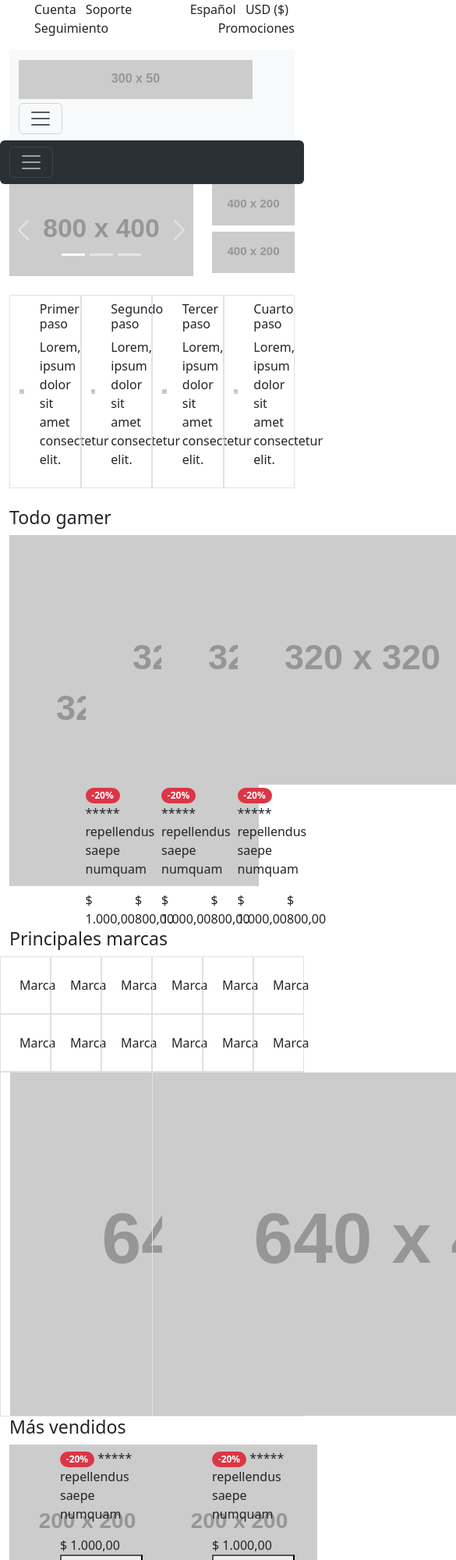
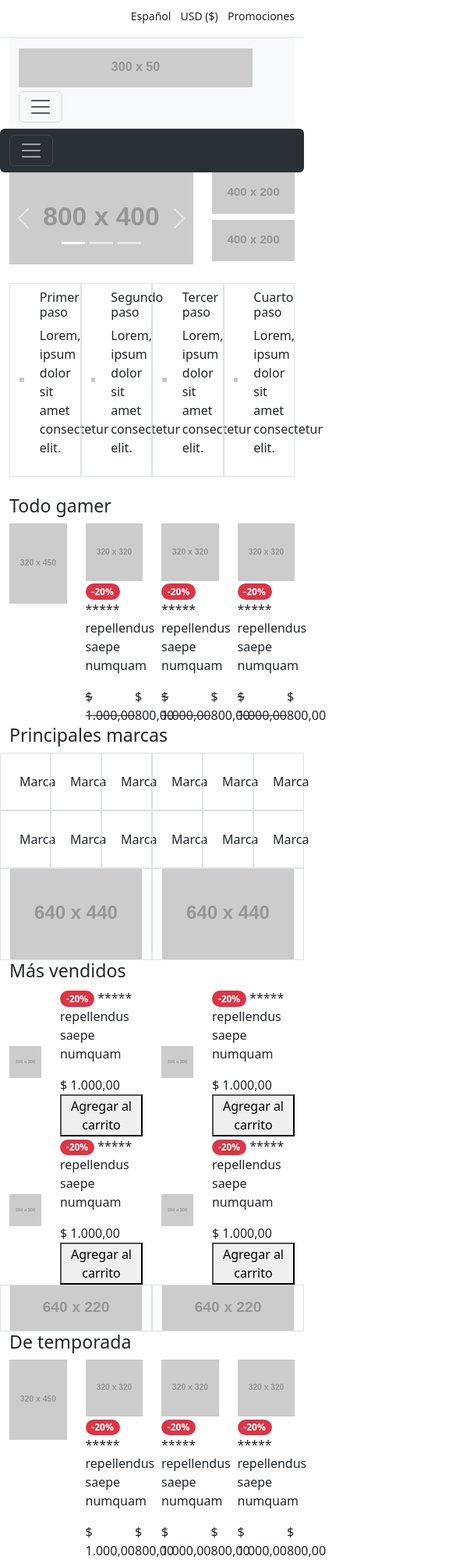
Before and after one commit to hviveros/site-shopping, a plain HTML site: page index.html in a window 390 px wide. Shown: the top 2000 px of the page at 78% size, 585 px wide, since content can reach past the window. Drawn offline with nearby package versions, Linux system fonts and the light colour scheme; placeholder pictures from the web are drawn by us.

Commit message:
Ajustes a top-menu

```diff
--- a/index.html
+++ b/index.html
@@ -11,21 +11,21 @@
 <body>
 
     <!-- top-menu -->
-    <div id="top-menu">
+    <div id="top-menu" class="border-bottom">
         <div class="container">
-            <div class="row">
-                <div class="col">
+            <div class="row pt-2">
+                <div class="col d-none d-md-block">
                     <ul class="inline">
-                        <li class="list-inline-item">Cuenta</li>
-                        <li class="list-inline-item">Soporte</li>
-                        <li class="list-inline-item">Seguimiento</li>
+                        <li class="list-inline-item"><a href="#" class="nav-link"><small>Cuenta</small></a></li>
+                        <li class="list-inline-item"><a href="#" class="nav-link"><small>Soporte</small></a></li>
+                        <li class="list-inline-item"><a href="#" class="nav-link"><small>Seguimiento</small></a></li>
                     </ul>
                 </div>
-                <div class="col text-end">
+                <div class="col d-flex justify-content-end">
                     <ul class="inline">
-                        <li class="list-inline-item">Español</li>
-                        <li class="list-inline-item">USD ($)</li>
-                        <li class="list-inline-item">Promociones</li>
+                        <li class="list-inline-item"><a href="#" class="nav-link"><small>Español</small></a></li>
+                        <li class="list-inline-item"><a href="#" class="nav-link"><small>USD ($)</small></a></li>
+                        <li class="list-inline-item"><a href="#" class="nav-link"><small>Promociones</small></a></li>
                     </ul>
                 </div>
             </div>
@@ -214,12 +214,12 @@
             <h3>Todo gamer</h3>
             <div class="row">
                 <div class="col-3">
-                    <img src="https://placehold.co/320x450?text=Flyer-1" alt="">
+                    <img src="https://placehold.co/320x450?text=Flyer-1" class="img-fluid" alt="">
                 </div>
                 <div class="col-3">
                     <div class="row justify-content-between align-items-center">
                         <div class="col-12 product-image">
-                            <img src="https://placehold.co/320x320?text=Product+image" alt="">
+                            <img src="https://placehold.co/320x320?text=Product+image" class="img-fluid" alt="">
                             <span class="badge rounded-pill bg-danger">
                                 -20% <span class="visually-hidden">unread messages</span>
                             </span>
@@ -228,7 +228,7 @@
                             <span class="product-valoration">*****</span>
                             <p class="product-title">repellendus saepe numquam</p>
                             <div class="product-price d-flex ">
-                                <span class="product-price-normal">$ 1.000,00</span>
+                                <span class="product-price-normal text-decoration-line-through">$ 1.000,00</span>
                                 <span class="product-price-offer">$ 800,00</span>
                             </div>
                         </div>
@@ -237,7 +237,7 @@
                 <div class="col-3">
                     <div class="row justify-content-between align-items-center">
                         <div class="col-12 product-image">
-                            <img src="https://placehold.co/320x320?text=Product+image" alt="">
+                            <img src="https://placehold.co/320x320?text=Product+image" class="img-fluid" alt="">
                             <span class="badge rounded-pill bg-danger">
                                 -20% <span class="visually-hidden">unread messages</span>
                             </span>
@@ -246,7 +246,7 @@
                             <span class="product-valoration">*****</span>
                             <p class="product-title">repellendus saepe numquam</p>
                             <div class="product-price d-flex ">
-                                <span class="product-price-normal">$ 1.000,00</span>
+                                <span class="product-price-normal text-decoration-line-through">$ 1.000,00</span>
                                 <span class="product-price-offer">$ 800,00</span>
                             </div>
                         </div>
@@ -255,7 +255,7 @@
                 <div class="col-3">
                     <div class="row justify-content-between align-items-center">
                         <div class="col-12 product-image">
-                            <img src="https://placehold.co/320x320?text=Product+image" alt="">
+                            <img src="https://placehold.co/320x320?text=Product+image" class="img-fluid" alt="">
                             <span class="badge rounded-pill bg-danger">
                                 -20% <span class="visually-hidden">unread messages</span>
                             </span>
@@ -264,7 +264,7 @@
                             <span class="product-valoration">*****</span>
                             <p class="product-title">repellendus saepe numquam</p>
                             <div class="product-price d-flex ">
-                                <span class="product-price-normal">$ 1.000,00</span>
+                                <span class="product-price-normal text-decoration-line-through">$ 1.000,00</span>
                                 <span class="product-price-offer">$ 800,00</span>
                             </div>
                         </div>
@@ -302,10 +302,10 @@
         <div class="container">
             <div class="row row-cols-2 text-center">
                 <div class="col-6 border">
-                    <img src="https://placehold.co/640x440?text=Banner-1" alt="">
+                    <img src="https://placehold.co/640x440?text=Banner-1" class="img-fluid" alt="">
                 </div>
                 <div class="col-6 border">
-                    <img src="https://placehold.co/640x440?text=Banner-2" alt="">
+                    <img src="https://placehold.co/640x440?text=Banner-2" class="img-fluid" alt="">
                 </div>
             </div>
         </div>
@@ -320,7 +320,7 @@
                 <div class="col-6">
                     <div class="row align-items-center">
                         <div class="col-4 product-image">
-                            <img src="https://placehold.co/200x200?text=Product+image" alt="">
+                            <img src="https://placehold.co/200x200?text=Product+image" class="d-block w-100" alt="">
                         </div>
                         <div class="col-8 product-info">
                             <span class="badge rounded-pill bg-danger">
@@ -338,7 +338,7 @@
                 <div class="col-6">
                     <div class="row align-items-center">
                         <div class="col-4 product-image">
-                            <img src="https://placehold.co/200x200?text=Product+image" alt="">
+                            <img src="https://placehold.co/200x200?text=Product+image" class="img-fluid" alt="">
                         </div>
                         <div class="col-8 product-info">
                             <span class="badge rounded-pill bg-danger">
@@ -356,7 +356,7 @@
                 <div class="col-6">
                     <div class="row align-items-center">
                         <div class="col-4 product-image">
-                            <img src="https://placehold.co/200x200?text=Product+image" alt="">
+                            <img src="https://placehold.co/200x200?text=Product+image" class="img-fluid" alt="">
                         </div>
                         <div class="col-8 product-info">
                             <span class="badge rounded-pill bg-danger">
@@ -374,7 +374,7 @@
                 <div class="col-6">
                     <div class="row align-items-center">
                         <div class="col-4 product-image">
-                            <img src="https://placehold.co/200x200?text=Product+image" alt="">
+                            <img src="https://placehold.co/200x200?text=Product+image" class="img-fluid" alt="">
                         </div>
                         <div class="col-8 product-info">
                             <span class="badge rounded-pill bg-danger">
@@ -399,10 +399,10 @@
         <div class="container">
             <div class="row row-cols-2 text-center">
                 <div class="col-6 border">
-                    <img src="https://placehold.co/640x220?text=Banner-1" alt="">
+                    <img src="https://placehold.co/640x220?text=Banner-1" class="img-fluid" alt="">
                 </div>
                 <div class="col-6 border">
-                    <img src="https://placehold.co/640x220?text=Banner-2" alt="">
+                    <img src="https://placehold.co/640x220?text=Banner-2" class="img-fluid" alt="">
                 </div>
             </div>
         </div>
@@ -415,12 +415,12 @@
             <h3>De temporada</h3>
             <div class="row">
                 <div class="col-3">
-                    <img src="https://placehold.co/320x450?text=Flyer-1" alt="">
+                    <img src="https://placehold.co/320x450?text=Flyer-1" class="img-fluid" alt="">
                 </div>
                 <div class="col-3">
                     <div class="row justify-content-between align-items-center">
                         <div class="col-12 product-image">
-                            <img src="https://placehold.co/320x320?text=Product+image" alt="">
+                            <img src="https://placehold.co/320x320?text=Product+image" class="img-fluid" alt="">
                             <span class="badge rounded-pill bg-danger">
                                 -20% <span class="visually-hidden">unread messages</span>
                             </span>
@@ -438,7 +438,7 @@
                 <div class="col-3">
                     <div class="row justify-content-between align-items-center">
                         <div class="col-12 product-image">
-                            <img src="https://placehold.co/320x320?text=Product+image" alt="">
+                            <img src="https://placehold.co/320x320?text=Product+image" class="img-fluid" alt="">
                             <span class="badge rounded-pill bg-danger">
                                 -20% <span class="visually-hidden">unread messages</span>
                             </span>
@@ -456,7 +456,7 @@
                 <div class="col-3">
                     <div class="row justify-content-between align-items-center">
                         <div class="col-12 product-image">
-                            <img src="https://placehold.co/320x320?text=Product+image" alt="">
+                            <img src="https://placehold.co/320x320?text=Product+image" class="img-fluid" alt="">
                             <span class="badge rounded-pill bg-danger">
                                 -20% <span class="visually-hidden">unread messages</span>
                             </span>
@@ -481,7 +481,7 @@
         <div class="container">
             <div class="row text-center">
                 <div class="col-12 border">
-                    <img src="https://placehold.co/1300x150?text=Banner+3" alt="">
+                    <img src="https://placehold.co/1300x150?text=Banner+3" class="img-fluid" alt="">
                 </div>
             </div>
         </div>
@@ -496,7 +496,7 @@
                 <div class="col-4">
                     <div class="row align-items-center">
                         <div class="col-3 product-image">
-                            <img src="https://placehold.co/100x100?text=Product+image" alt="">
+                            <img src="https://placehold.co/100x100?text=Product+image" class="img-fluid" alt="">
                         </div>
                         <div class="col-9 product-info">
                             <span class="badge rounded-pill bg-danger">
@@ -514,7 +514,7 @@
                 <div class="col-4">
                     <div class="row align-items-center">
                         <div class="col-3 product-image">
-                            <img src="https://placehold.co/100x100?text=Product+image" alt="">
+                            <img src="https://placehold.co/100x100?text=Product+image" class="img-fluid" alt="">
                         </div>
                         <div class="col-9 product-info">
                             <span class="badge rounded-pill bg-danger">
@@ -532,7 +532,7 @@
                 <div class="col-4">
                     <div class="row align-items-center">
                         <div class="col-3 product-image">
-                            <img src="https://placehold.co/100x100?text=Product+image" alt="">
+                            <img src="https://placehold.co/100x100?text=Product+image" class="img-fluid" alt="">
                         </div>
                         <div class="col-9 product-info">
                             <span class="badge rounded-pill bg-danger">
@@ -550,7 +550,7 @@
                 <div class="col-4">
                     <div class="row align-items-center">
                         <div class="col-3 product-image">
-                            <img src="https://placehold.co/100x100?text=Product+image" alt="">
+                            <img src="https://placehold.co/100x100?text=Product+image" class="img-fluid" alt="">
                         </div>
                         <div class="col-9 product-info">
                             <span class="badge rounded-pill bg-danger">
@@ -568,7 +568,7 @@
                 <div class="col-4">
                     <div class="row align-items-center">
                         <div class="col-3 product-image">
-                            <img src="https://placehold.co/100x100?text=Product+image" alt="">
+                            <img src="https://placehold.co/100x100?text=Product+image" class="img-fluid" alt="">
                         </div>
                         <div class="col-9 product-info">
                             <span class="badge rounded-pill bg-danger">
@@ -586,7 +586,7 @@
                 <div class="col-4">
                     <div class="row align-items-center">
                         <div class="col-3 product-image">
-                            <img src="https://placehold.co/100x100?text=Product+image" alt="">
+                            <img src="https://placehold.co/100x100?text=Product+image" class="img-fluid" alt="">
                         </div>
                         <div class="col-9 product-info">
                             <span class="badge rounded-pill bg-danger">
@@ -637,7 +637,7 @@
             <div class="row row-cols-1 row-cols-sm-2 row-cols-md-4 py-5 my-5">
                 <div class="col mb-3">
                     <a href="/" class="d-flex align-items-center mb-3 link-body-emphasis text-decoration-none">
-                        <img src="https://placehold.co/300x50?text=brand" alt="Shopping">
+                        <img src="https://placehold.co/300x50?text=brand" class="img-fluid" alt="Shopping">
                     </a>
                     <p>Lorem ipsum dolor sit amet consectetur adipisicing elit. Dolorum perferendis provident repellendus nihil labore fuga ipsam in debitis rem itaque enim, eveniet et officia neque. Omnis, possimus cupiditate! Velit, eius.</p>
                 </div>
```
Also changed, not shown: 1 other file.
